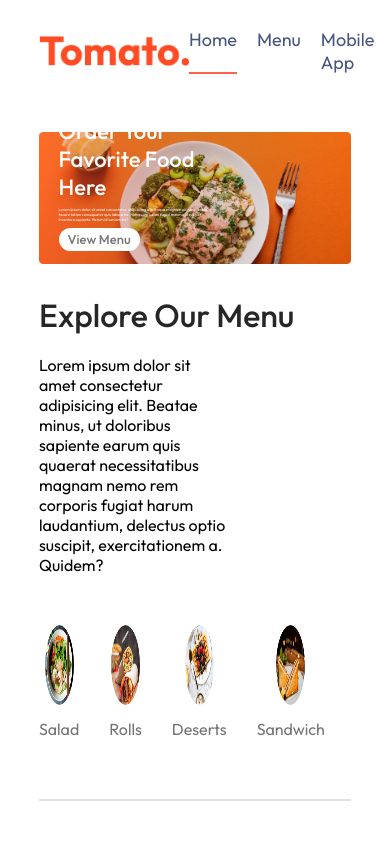
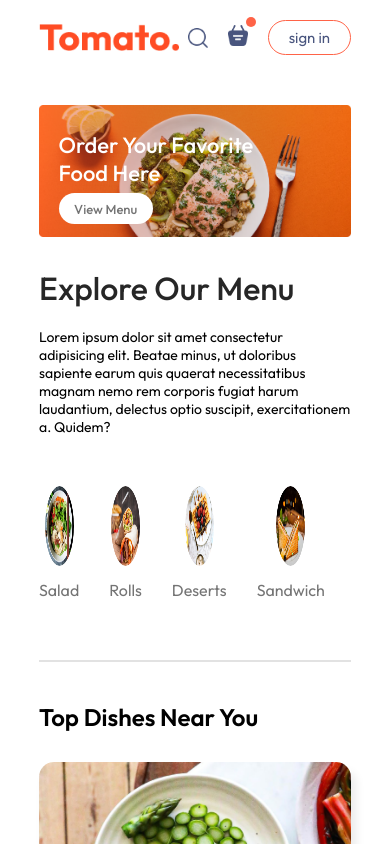
Before and after one commit to GehanLiyanage2002/FoodDelivery, a React (Vite) app in the folder frontend/: page / in a window 390 px wide. Shown: the top 844 px of the page. Built offline with nearby package versions, Linux system fonts and the light colour scheme.

Commit message:
Make Responsive

```diff
--- a/frontend/src/components/ExploreMenu/ExploreMenu.css
+++ b/frontend/src/components/ExploreMenu/ExploreMenu.css
@@ -55,3 +55,10 @@
     border: 4px solid tomato;
     padding: 2px;
 }
+
+@media (max-width:1050px) {
+    .explore-menu-text{
+        max-width: 100%;
+        font-size: 14px;
+    }
+}
--- a/frontend/src/components/FoodItem/FoodItem.css
+++ b/frontend/src/components/FoodItem/FoodItem.css
@@ -73,3 +73,14 @@
 .food-item-counter img{
     width: 30px;
 }
+
+@media (max-width:750px) {
+    .footer-content{
+        display: flex;
+        flex-direction: column;
+        gap: 35px;
+    }
+    .footer-copyright{
+        text-align: center;
+    }
+}
--- a/frontend/src/components/Header/Header.css
+++ b/frontend/src/components/Header/Header.css
@@ -38,3 +38,22 @@
     font-size: max(1vw, 13px);
     border-radius: 50px;
 }
+
+@media (max-width:1050px) {
+    .header-contents{
+        max-width: 45%;
+    }
+}
+
+@media (max-width:750px) {
+
+    .header-contents{
+        max-width: 65%;
+    }
+    .header-contents p{
+        display: none;
+    }
+    .header-contents button{
+        padding: 2vw 4vw;
+    }
+}
--- a/frontend/src/components/Navbar/Navbar.css
+++ b/frontend/src/components/Navbar/Navbar.css
@@ -61,3 +61,50 @@
     top: -8px;
     right: -8px;
 }
+
+@media (max-width:1050px){
+    .navbar .logo{
+        width: 140px;
+    }
+    .navbar-menu{
+        gap: 20px;
+        font-size: 17px;
+    }
+    .navbar-right{
+        gap: 30px;
+    }
+    .navbar-right img{
+        width: 22px;
+    }
+    .navbar-right button{
+        padding: 8px 25px;
+    }
+}
+
+@media (max-width:900px){
+    .navbar .logo{
+        width: 140px;
+    }
+    .navbar-menu{
+        gap: 215px;
+        font-size: 16px;
+    }
+    .navbar-right{
+        gap: 20px;
+    }
+    .navbar-right img{
+        width: 20px;
+    }
+    .navbar-right button{
+        padding: 7px 20px;
+        font-size: 15px;
+    }
+}
+
+@media (max-width:750px){
+
+    .navbar-menu{
+        display: none;
+    }
+
+}
--- a/frontend/src/components/Navbar/Navbar.jsx
+++ b/frontend/src/components/Navbar/Navbar.jsx
@@ -1,6 +1,7 @@
 import React, {useState} from 'react'
 import './Navbar.css'
 import { assets } from '../../assets/frontend_assets/assets'
+import { Link } from 'react-router-dom';
 
 const Navbar = () => {
 
@@ -12,10 +13,10 @@
     <div className='navbar'>
         <img src={assets.logo} alt="" className="logo" />
         <ul className='navbar-menu'>
-            <li onClick={()=>setMenu("home")} className={menu==="home"?"active":""}>Home</li>
-            <li onClick={()=>setMenu("menu")} className={menu==="menu"?"active":""}>Menu</li>
-            <li onClick={()=>setMenu("mobile-app")} className={menu==="mobile-app"?"active":""}>Mobile App</li>
-            <li onClick={()=>setMenu("contact-us")} className={menu==="contact-us"?"active":""}>Contact Us</li>
+            <Link to='/' onClick={()=>setMenu("home")} className={menu==="home"?"active":""}>Home</Link>
+            <a href='#explore-menu' onClick={()=>setMenu("menu")} className={menu==="menu"?"active":""}>Menu</a>
+            <a href='#app-download' onClick={()=>setMenu("mobile-app")} className={menu==="mobile-app"?"active":""}>Mobile App</a>
+            <a href='#footer' onClick={()=>setMenu("contact-us")} className={menu==="contact-us"?"active":""}>Contact Us</a>
         </ul>
         <div className='navbar-right'>
             <img src={assets.search_icon} alt="" />
--- a/frontend/src/index.css
+++ b/frontend/src/index.css
@@ -4,6 +4,7 @@
   margin: 0;
   box-sizing: border-box;
   font-family: outfit;
+  scroll-behavior: smooth;
 }
 
 body{
```
